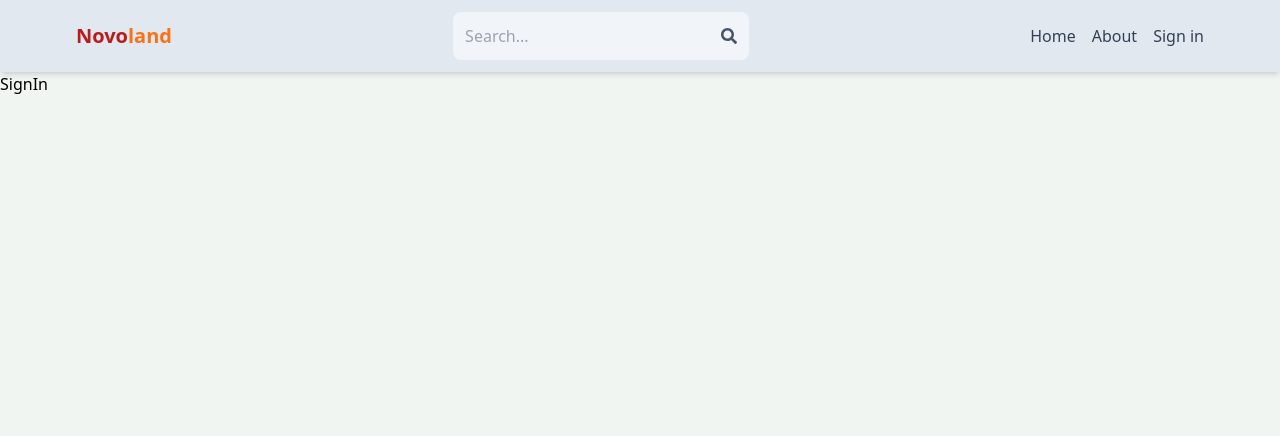
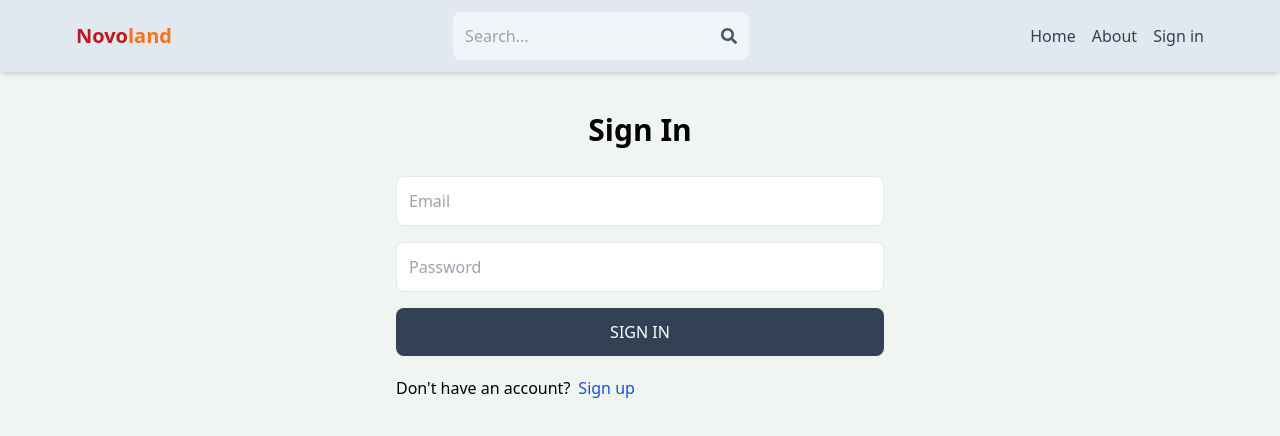
Before and after one commit to quanganh-snake/mern-real-astate, a React (Vite) app in the folder frontend/: page /sign-in in a window 1280 px wide. Shown: the top 436 px of the page. Built offline with nearby package versions, Linux system fonts and the light colour scheme.

Commit message:
complete signin event handler ui

```diff
--- a/frontend/src/pages/SignIn.jsx
+++ b/frontend/src/pages/SignIn.jsx
@@ -1,9 +1,92 @@
-import React from 'react'
+import clsx from "clsx";
+import React, { useState } from "react";
+import { Link, useNavigate } from "react-router-dom";
 
 function SignIn() {
-  return (
-    <div>SignIn</div>
-  )
+	const [formData, setFormData] = useState({});
+	const [error, setError] = useState(null);
+	const [isLoading, setLoading] = useState(false);
+	const [isOpen, setOpen] = useState(true);
+	const navigate = useNavigate();
+
+	const handleChange = (e) => {
+		setFormData({
+			...formData,
+			[e.target.id]: e.target.value,
+		});
+	};
+
+	const handleSubmit = async (e) => {
+		e.preventDefault();
+		try {
+			setLoading(true);
+			const res = await fetch(`/api/v1/auth/signin`, {
+				method: "POST",
+				headers: {
+					"Content-Type": "application/json",
+				},
+				body: JSON.stringify(formData),
+			});
+
+			const data = await res.json();
+			console.log("🚀 ~ file: SignIn.jsx:32 ~ handleSubmit ~ data:", data);
+
+			if (data.success === false) {
+				setError(data.message);
+				setLoading(false);
+				return;
+			}
+			setLoading(false);
+			setError(null);
+			navigate("/");
+		} catch (error) {
+			setLoading(false);
+			setError(error.message);
+			setOpen(!isOpen);
+		}
+	};
+
+	const handleCloseAlert = () => {
+		setOpen(!isOpen);
+	};
+
+	console.log(">>>formData: ", formData);
+	return (
+		<div className="p-3 max-w-lg mx-auto">
+			<h1 className="text-3xl text-center font-semibold my-7">Sign In</h1>
+			{error && (
+				<div
+					className={clsx(
+						`${error ? "bg-red-100 border-red-400 text-red-700" : "bg-green-100 border-green-400 text-green-700"} border px-4 py-3 rounded relative mb-3`,
+						isOpen ? "block" : " hidden"
+					)}
+					role="alert"
+				>
+					<strong className="font-bold">Error:</strong>
+					<span className="block sm:inline">{error}</span>
+					<span className="absolute top-0 bottom-0 right-0 px-4 py-3" onClick={handleCloseAlert}>
+						<svg className="fill-current h-6 w-6 text-red-500" role="button" xmlns="http://www.w3.org/2000/svg" viewBox="0 0 20 20">
+							<title>Close</title>
+							<path d="M14.348 14.849a1.2 1.2 0 0 1-1.697 0L10 11.819l-2.651 3.029a1.2 1.2 0 1 1-1.697-1.697l2.758-3.15-2.759-3.152a1.2 1.2 0 1 1 1.697-1.697L10 8.183l2.651-3.031a1.2 1.2 0 1 1 1.697 1.697l-2.758 3.152 2.758 3.15a1.2 1.2 0 0 1 0 1.698z" />
+						</svg>
+					</span>
+				</div>
+			)}
+			<form className="flex flex-col gap-4" onSubmit={handleSubmit}>
+				<input type="email" placeholder="Email" className="border p-3 rounded-lg focus:outline-none" id="email" name="email" onChange={handleChange} />
+				<input type="password" placeholder="Password" className="border p-3 rounded-lg focus:outline-none" id="password" name="password" onChange={handleChange} />
+				<button disabled={isLoading} type="submit" className="bg-slate-700 text-white p-3 rounded-lg uppercase hover:opacity-95 disabled:opacity-80">
+					{isLoading ? "Loading..." : "Sign in"}
+				</button>
+			</form>
+			<div className="flex gap-2 mt-5">
+				<p>Don't have an account?</p>
+				<Link to={"/sign-up"}>
+					<span className="text-blue-700">Sign up</span>
+				</Link>
+			</div>
+		</div>
+	);
 }
 
-export default SignIn
+export default SignIn;
```
Also changed, not shown: 2 other files (tests, documents, lock files or other folders).
